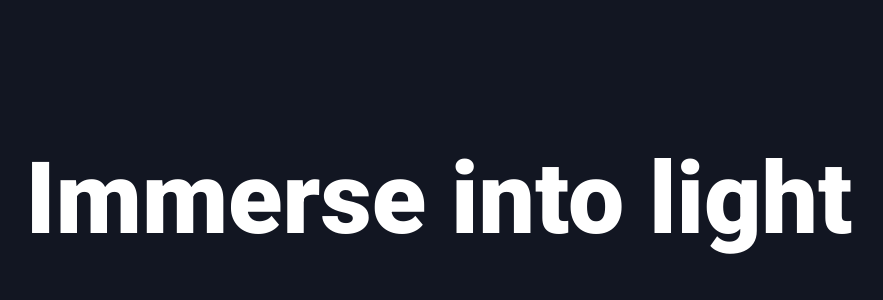
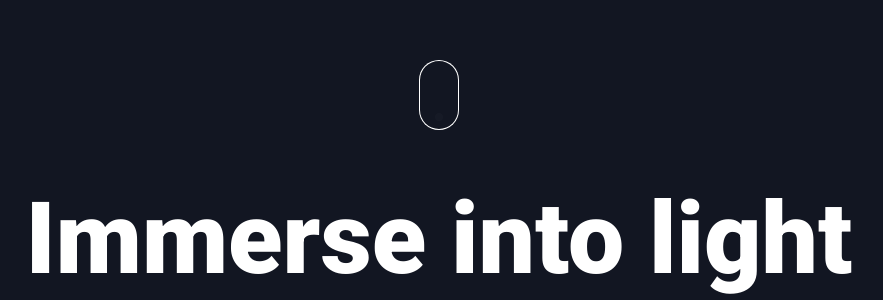
Before and after one commit to pinktonio/animated-sphere, a React (Create React App) app: page / in a window 1280 px wide. Shown: the part 500-800 px from the top of the page, without its empty margins (201-1084 px from the left). Built offline with nearby package versions, Linux system fonts and the light colour scheme.

Commit message:
Add scroll indicator

```diff
--- a/src/App.scss
+++ b/src/App.scss
@@ -2,9 +2,6 @@
 
 * {
 	margin: 0;
-}
-
-html {
 }
 
 body {
@@ -28,6 +25,7 @@ body {
 		height: 100vh;
 		background: transparent;
 		z-index: 6;
+		outline: none;
 	}
 	.hero {
 		display: flex;
@@ -35,7 +33,6 @@ body {
 		align-items: center;
 		height: 100%;
 		padding: 0 20px;
-		pointer-events: none;
 
 		.overlay {
 			position: fixed;
@@ -49,9 +46,44 @@ body {
 			margin: 0 auto;
 			display: flex;
 			justify-content: center;
-			padding-top: 80vh;
+			padding-top: 70vh;
 			z-index: 9;
+			flex-direction: column;
+			align-items: center;
 
+			.icon-scroll {
+				width: 40px;
+				height: 70px;
+				box-shadow: inset 0 0 0 1px #fff;
+				border-radius: 25px;
+				position: relative;
+				margin-bottom: 50px;
+
+				&:before {
+					position: absolute;
+					left: 50%;
+					content: '';
+					width: 8px;
+					height: 8px;
+					background: #fff;
+					margin-left: -4px;
+					top: 8px;
+					border-radius: 4px;
+					animation-duration: 1.5s;
+					animation-iteration-count: infinite;
+					animation-name: scroll;
+
+					@keyframes scroll {
+						0% {
+							opacity: 1;
+						}
+						100% {
+							opacity: 0;
+							transform: translateY(46px);
+						}
+					}
+				}
+			}
 			h1 {
 				font-size: 50px;
 				text-align: center;
--- a/src/components/Hero.tsx
+++ b/src/components/Hero.tsx
@@ -1,5 +1,6 @@
 import React from 'react';
 import { motion, useViewportScroll, useTransform } from 'framer-motion';
+import { isMobile } from 'react-device-detect';
 
 const Hero = () => {
 	const { scrollYProgress } = useViewportScroll();
@@ -11,11 +12,24 @@ const Hero = () => {
 		['rgb(255, 255, 255)', 'rgb(0, 0, 0)']
 	);
 	const paddingTop = useTransform(scrollYProgress, [0.5, 1], ['50vh', '30vh']);
+	const scrollOpacity = useTransform(scrollYProgress, [0, 0.1], [1, 0]);
+
+	const heroRef = React.useRef<HTMLDivElement>(null);
+
+	React.useEffect(() => {
+		if (heroRef.current && !isMobile) {
+			heroRef.current.style.pointerEvents = 'none';
+		}
+	}, []);
 
 	return (
-		<div className='hero'>
+		<div className='hero' ref={heroRef}>
 			<motion.div style={{ opacity }} className='overlay' />
 			<div className='title'>
+				<motion.div
+					style={{ opacity: scrollOpacity }}
+					className='icon-scroll'
+				/>
 				<motion.h1 style={{ color }}>Immerse into light</motion.h1>
 			</div>
 			<motion.div style={{ paddingTop }} className='text'>
```
